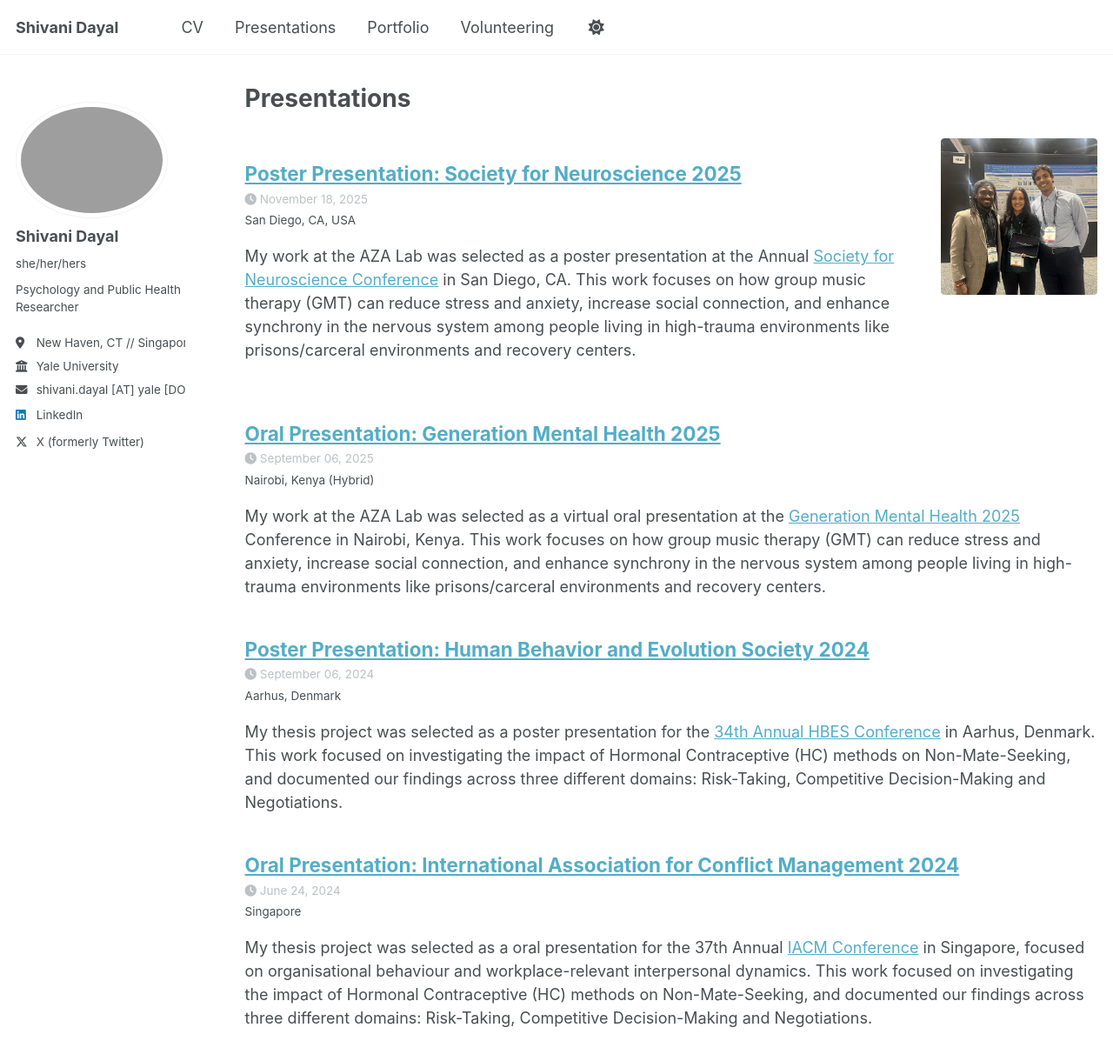
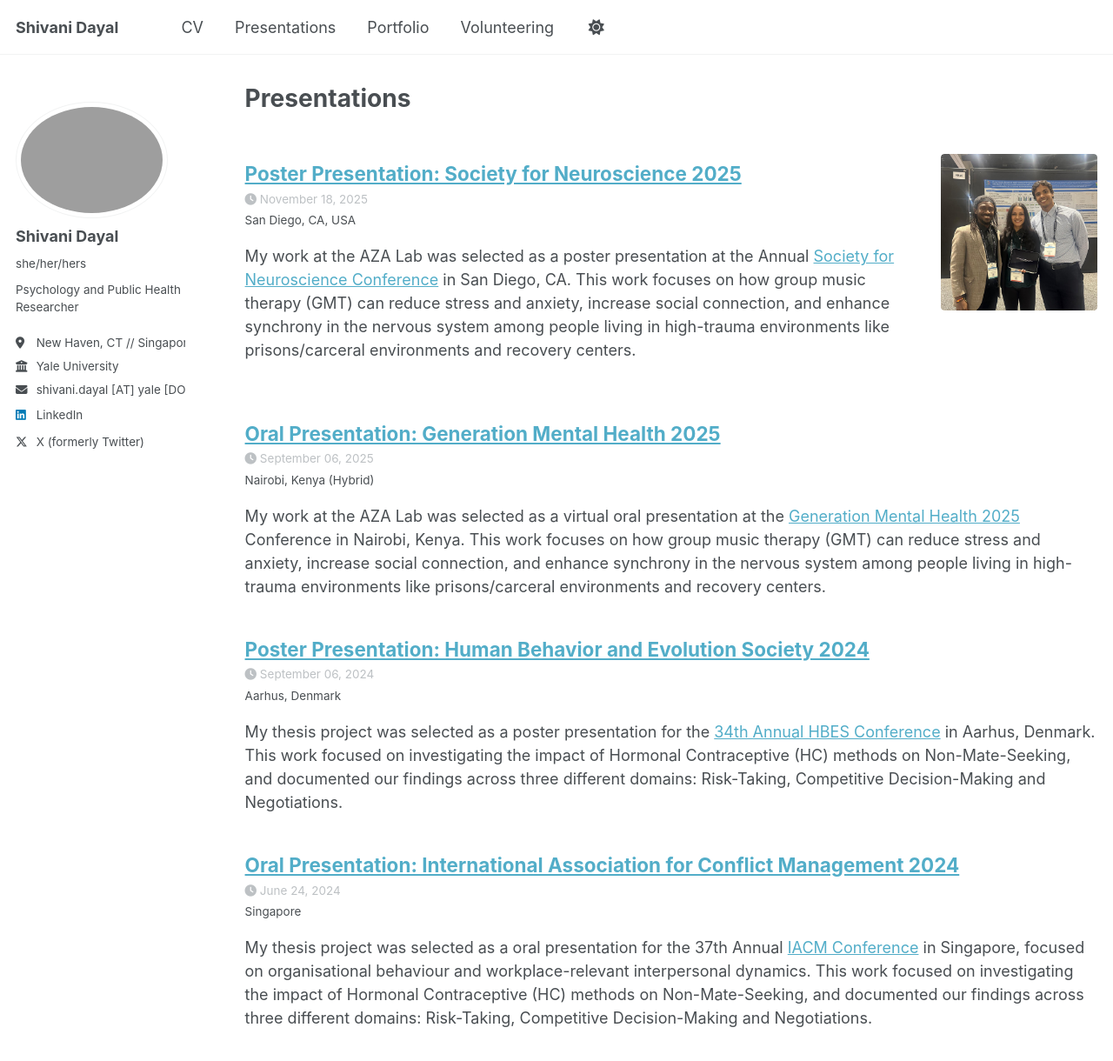
Before and after one commit to sdayal21/sdayal21.github.io, a Jekyll site: the page built from _pages/talks.html, in a window 1280 px wide and 1400 px high. Shown: the top 1220 px of the window at 87% size. Built offline with Jekyll 4.4.1, drawn with Linux system fonts in a browser that asks for light colours; a script that is not in the unit is left out.

Commit message:
resizing some more; moving down

```diff
--- a/_sass/layout/_archive.scss
+++ b/_sass/layout/_archive.scss
@@ -136,19 +136,19 @@
       height: 120px;
       order: 2; // Place thumbnail on the right
       align-self: flex-start; // Align to top of content
-      margin-top: 0.5em; // Move down a bit
+      margin-top: 1em; // Move down a bit
     }
 
     @include breakpoint($medium) {
       width: 150px;
       height: 150px;
-      margin-top: 0.75em;
+      margin-top: 1.5em;
     }
 
     @include breakpoint($large) {
       width: 180px;
       height: 180px;
-      margin-top: 1em;
+      margin-top: 2em;
     }
 
     img {
```
